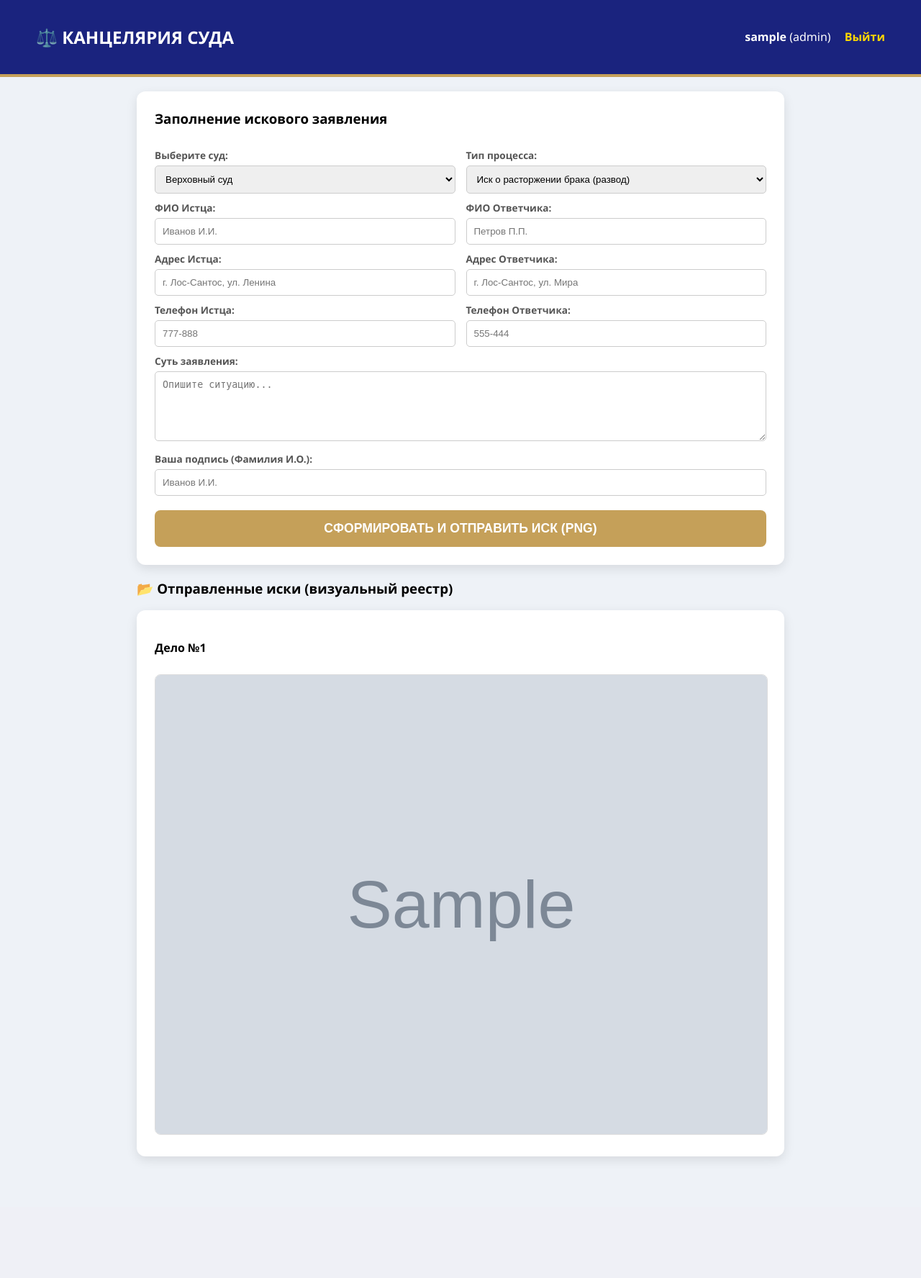
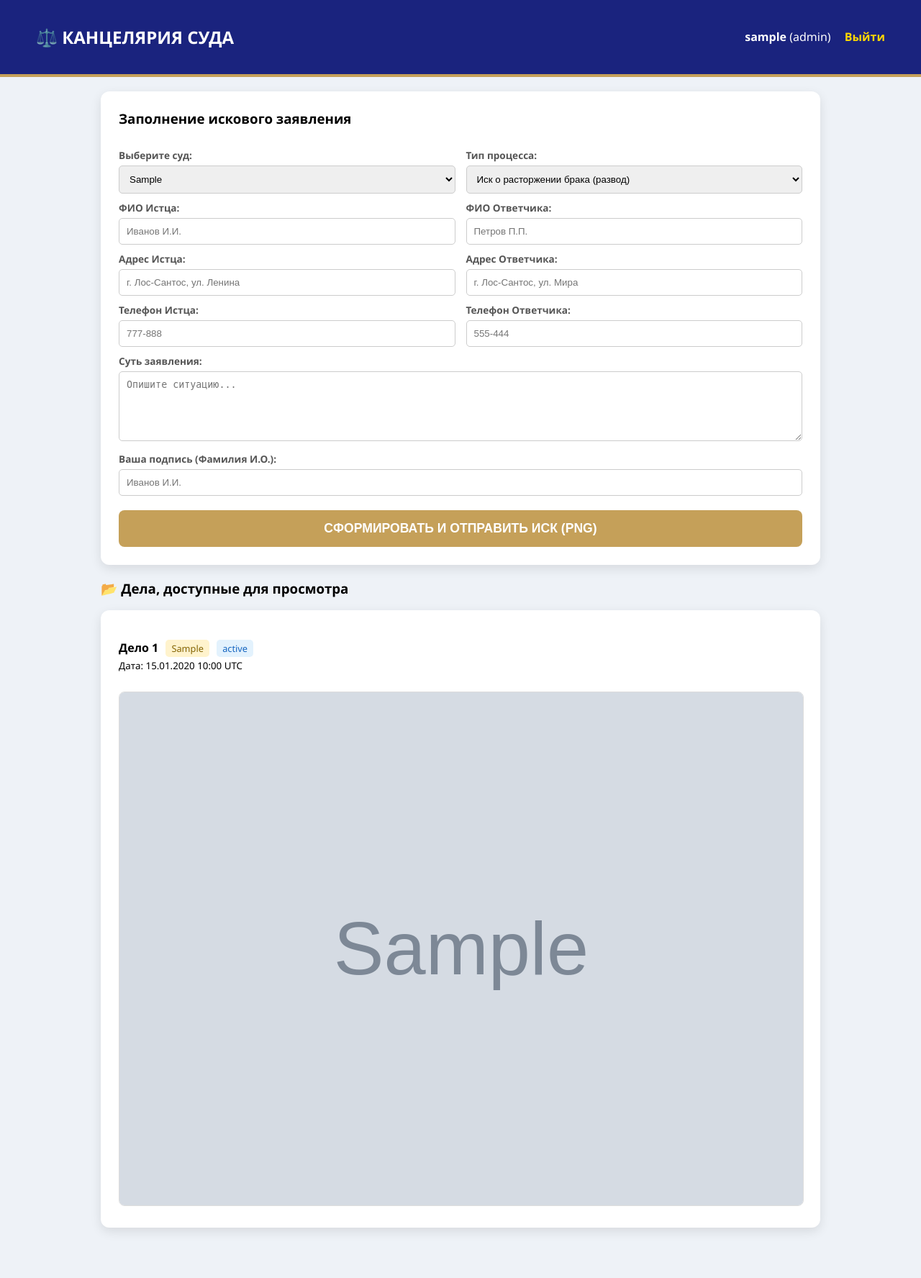
Before and after one commit to AFASFSAFAFDWRW/bro, a Flask app: template templates/index.html in a window 1280 px wide. Shown: the whole page at 72% size. Before the commit the page ends 1613 px from the top, so only its background shows below. Run offline with Flask 3, Linux system fonts and the light colour scheme; tables that the repository leaves empty hold one stand-in row (values such as "Sample post"); the template is opened without the code that fills it: values that come from a table or form of the project are taken from there, most other values are stand-ins (such as "Sample title", 1, 10 or a date in 2020); grey boxes marked "Sample" are stand-in pictures; parts of the project's set-up code (start-up, migrations or seed data) failed here and were passed over.

Commit message:
Update index.html

```diff
--- a/templates/index.html
+++ b/templates/index.html
@@ -5,31 +5,145 @@
     <title>Судебная Система | Электронная канцелярия</title>
     <script src="https://cdnjs.cloudflare.com/ajax/libs/html2canvas/1.4.1/html2canvas.min.js"></script>
     <style>
-        body { font-family: 'Segoe UI', sans-serif; background: #eef2f7; margin: 0; padding-bottom: 50px; }
-        .nav { background: #1a237e; color: #fff; padding: 15px 50px; display: flex; justify-content: space-between; align-items: center; border-bottom: 4px solid #c5a059; }
-        .nav a { color: #ffd700; text-decoration: none; font-weight: bold; margin-left: 15px; }
-        .container { max-width: 900px; margin: 20px auto; }
-        .card { background: white; border-radius: 12px; padding: 25px; box-shadow: 0 5px 15px rgba(0,0,0,0.1); margin-bottom: 20px; }
-
-        .form-grid { display: grid; grid-template-columns: 1fr 1fr; gap: 15px; }
-        label { display: block; margin-top: 10px; font-weight: bold; font-size: 0.85em; color: #555; }
-        input, select, textarea { width: 100%; padding: 10px; margin-top: 5px; border: 1px solid #ccc; border-radius: 5px; box-sizing: border-box; }
-        .btn-send { background: #c5a059; color: white; padding: 15px; border: none; width: 100%; border-radius: 8px; cursor: pointer; font-weight: bold; margin-top: 20px; font-size: 1.1em; }
-
+        body {
+            font-family: 'Segoe UI', sans-serif;
+            background: #eef2f7;
+            margin: 0;
+            padding-bottom: 50px;
+        }
+        .nav {
+            background: #1a237e;
+            color: #fff;
+            padding: 15px 50px;
+            display: flex;
+            justify-content: space-between;
+            align-items: center;
+            border-bottom: 4px solid #c5a059;
+        }
+        .nav a {
+            color: #ffd700;
+            text-decoration: none;
+            font-weight: bold;
+            margin-left: 15px;
+        }
+        .container {
+            max-width: 1000px;
+            margin: 20px auto;
+        }
+        .card {
+            background: white;
+            border-radius: 12px;
+            padding: 25px;
+            box-shadow: 0 5px 15px rgba(0,0,0,0.1);
+            margin-bottom: 20px;
+        }
+        .form-grid {
+            display: grid;
+            grid-template-columns: 1fr 1fr;
+            gap: 15px;
+        }
+        label {
+            display: block;
+            margin-top: 10px;
+            font-weight: bold;
+            font-size: 0.85em;
+            color: #555;
+        }
+        input, select, textarea {
+            width: 100%;
+            padding: 10px;
+            margin-top: 5px;
+            border: 1px solid #ccc;
+            border-radius: 5px;
+            box-sizing: border-box;
+        }
+        .btn-send {
+            background: #c5a059;
+            color: white;
+            padding: 15px;
+            border: none;
+            width: 100%;
+            border-radius: 8px;
+            cursor: pointer;
+            font-weight: bold;
+            margin-top: 20px;
+            font-size: 1.1em;
+        }
+        .btn-send:disabled {
+            opacity: 0.6;
+            cursor: wait;
+        }
         #paper-template {
-            width: 794px; height: 1123px;
-            padding: 60px 80px; background: white;
-            position: absolute; left: -9999px; top: 0;
-            box-sizing: border-box; color: black; line-height: 1.3;
+            width: 794px;
+            height: 1123px;
+            padding: 60px 80px;
+            background: white;
+            position: absolute;
+            left: -9999px;
+            top: 0;
+            box-sizing: border-box;
+            color: black;
+            line-height: 1.3;
         }
-        .a4-header { margin-left: auto; width: 60%; text-align: right; }
-        .a4-header p { margin: 2px 0; font-size: 14pt; font-family: "Times New Roman", serif; }
-        .line-under { border-bottom: 1px solid black; display: inline-block; width: 100%; min-height: 20px; text-align: center; font-weight: bold; }
-        .small-hint { font-size: 8pt; display: block; text-align: center; margin-top: -2px; }
-        .a4-title { text-align: center; margin-top: 50px; text-transform: uppercase; font-weight: bold; }
-        .a4-content { margin-top: 30px; text-indent: 40px; font-size: 13pt; min-height: 300px; white-space: pre-wrap; word-wrap: break-word; }
-        .a4-footer { margin-top: 50px; display: flex; justify-content: space-between; align-items: flex-end; }
-        .case-image { width: 100%; border: 1px solid #ddd; border-radius: 8px; margin-top: 10px; }
+        .a4-header {
+            margin-left: auto;
+            width: 60%;
+            text-align: right;
+        }
+        .a4-header p {
+            margin: 2px 0;
+            font-size: 14pt;
+            font-family: "Times New Roman", serif;
+        }
+        .line-under {
+            border-bottom: 1px solid black;
+            display: inline-block;
+            width: 100%;
+            min-height: 20px;
+            text-align: center;
+            font-weight: bold;
+        }
+        .small-hint {
+            font-size: 8pt;
+            display: block;
+            text-align: center;
+            margin-top: -2px;
+        }
+        .a4-title {
+            text-align: center;
+            margin-top: 50px;
+            text-transform: uppercase;
+            font-weight: bold;
+        }
+        .a4-content {
+            margin-top: 30px;
+            text-indent: 40px;
+            font-size: 13pt;
+            min-height: 300px;
+            white-space: pre-wrap;
+            word-wrap: break-word;
+        }
+        .a4-footer {
+            margin-top: 50px;
+            display: flex;
+            justify-content: space-between;
+            align-items: flex-end;
+        }
+        .case-image {
+            width: 100%;
+            border: 1px solid #ddd;
+            border-radius: 8px;
+            margin-top: 10px;
+        }
+        .badge {
+            display: inline-block;
+            padding: 3px 8px;
+            border-radius: 5px;
+            font-size: 0.8em;
+            margin-left: 6px;
+        }
+        .badge-new { background: #e3f2fd; color: #1565c0; }
+        .badge-court { background: #fff3cd; color: #856404; }
     </style>
 </head>
 <body>
@@ -45,14 +159,14 @@
 <div class="container">
     <div class="card">
         <h3 style="margin-top:0">Заполнение искового заявления</h3>
+
         <div class="form-grid">
             <div>
                 <label>Выберите суд:</label>
                 <select id="f_court">
-                    <option>Верховный суд</option>
-                    <option>Кассационный Суд</option>
-                    <option>Суд по Уголовным и Административным делам</option>
-                    <option>Суд по гражданским делам</option>
+                    {% for c in court_options %}
+                        <option value="{{ c }}">{{ c }}</option>
+                    {% endfor %}
                 </select>
             </div>
             <div>
@@ -74,16 +188,20 @@
             <div>
                 <label>ФИО Истца:</label>
                 <input type="text" id="f_istec" placeholder="Иванов И.И.">
+
                 <label>Адрес Истца:</label>
                 <input type="text" id="f_istec_addr" placeholder="г. Лос-Сантос, ул. Ленина">
+
                 <label>Телефон Истца:</label>
                 <input type="text" id="f_istec_phone" placeholder="777-888">
             </div>
             <div>
                 <label>ФИО Ответчика:</label>
                 <input type="text" id="f_otvet" placeholder="Петров П.П.">
+
                 <label>Адрес Ответчика:</label>
                 <input type="text" id="f_otvet_addr" placeholder="г. Лос-Сантос, ул. Мира">
+
                 <label>Телефон Ответчика:</label>
                 <input type="text" id="f_otvet_phone" placeholder="555-444">
             </div>
@@ -99,16 +217,26 @@
     </div>
 
     <div id="casesList">
-        <h3>📂 Отправленные иски (визуальный реестр)</h3>
-        {% for case in cases %}
-            <div class="card">
-                <p><strong>Дело №{{ case.case_num }}</strong></p>
-                <img src="{{ case.image_data }}" class="case-image">
-            </div>
-        {% endfor %}
+        <h3>📂 Дела, доступные для просмотра</h3>
+        {% if cases %}
+            {% for case in cases %}
+                <div class="card">
+                    <p>
+                        <strong>Дело {{ case.case_num }}</strong>
+                        <span class="badge badge-court">{{ case.court_type }}</span>
+                        <span class="badge badge-new">{{ case.status }}</span><br>
+                        <small>Дата: {{ case.date.strftime('%d.%m.%Y %H:%M') }} UTC</small>
+                    </p>
+                    <img src="{{ case.image_data }}" class="case-image">
+                </div>
+            {% endfor %}
+        {% else %}
+            <p>Пока нет доступных дел.</p>
+        {% endif %}
     </div>
 </div>
 
+<!-- ШАБЛОН A4 ДЛЯ ГЕНЕРАЦИИ PNG -->
 <div id="paper-template">
     <div class="a4-header">
         <p>В <span id="p_court" class="line-under"></span></p>
@@ -124,22 +252,59 @@
             <p>Телефон: <span id="p_otvet_phone" class="line-under"></span></p>
         </div>
     </div>
-    <div class="a4-title">Исковое заявление<br>о <span id="p_type"></span></div>
+
+    <div class="a4-title">
+        Исковое заявление<br>о <span id="p_type"></span>
+    </div>
+
     <div class="a4-content" id="p_text"></div>
-    <p style="font-size: 11pt; margin-top: 40px;">На законных основаниях прошу Суд рассмотреть данное заявление.</p>
+
+    <p style="font-size: 11pt; margin-top: 40px;">
+        На законных основаниях прошу Суд рассмотреть данное заявление.
+    </p>
+
     <div class="a4-footer">
-        <div style="width: 200px; text-align: center;"><div style="border-bottom: 1px solid black; min-height: 30px;"></div><span class="small-hint">( подпись )</span></div>
-        <div style="width: 200px; text-align: center;"><div id="p_sign" style="border-bottom: 1px solid black; min-height: 30px; font-weight: bold;"></div><span class="small-hint">( расшифровка )</span></div>
-        <div>«<span id="p_day"></span>» <span id="p_month"></span> 2026 г.</div>
+        <div style="width: 200px; text-align: center;">
+            <div style="border-bottom: 1px solid black; min-height: 30px;"></div>
+            <span class="small-hint">( подпись )</span>
+        </div>
+        <div style="width: 200px; text-align: center;">
+            <div id="p_sign" style="border-bottom: 1px solid black; min-height: 30px; font-weight: bold;"></div>
+            <span class="small-hint">( расшифровка )</span>
+        </div>
+        <div>
+            «<span id="p_day"></span>» <span id="p_month"></span> 2026 г.
+        </div>
     </div>
 </div>
 
 <script>
-    const fields = ['court','istec','istec_addr','istec_phone','otvet','otvet_addr','otvet_phone','type','text','sign'];
+    // Привязка полей формы к шаблону A4
+    const fields = [
+        'court','istec','istec_addr','istec_phone',
+        'otvet','otvet_addr','otvet_phone','type','text','sign'
+    ];
+
     fields.forEach(f => {
-        document.getElementById('f_'+f).addEventListener('input', (e) => {
-            document.getElementById('p_'+f).innerText = e.target.value;
+        const inputEl = document.getElementById('f_' + f);
+        if (!inputEl) return;
+
+        inputEl.addEventListener('input', (e) => {
+            const target = document.getElementById('p_' + f);
+            if (target) target.innerText = e.target.value;
         });
+    });
+
+    // Изначально заполняем суд и тип
+    document.getElementById('p_court').innerText = document.getElementById('f_court').value;
+    document.getElementById('p_type').innerText = document.getElementById('f_type').value;
+
+    document.getElementById('f_court').addEventListener('change', (e) => {
+        document.getElementById('p_court').innerText = e.target.value;
+    });
+
+    document.getElementById('f_type').addEventListener('change', (e) => {
+        document.getElementById('p_type').innerText = e.target.value;
     });
 
     async function generateAndSend() {
@@ -147,29 +312,56 @@
         btn.innerText = "Генерация PNG...";
         btn.disabled = true;
 
+        // Немного валидации
+        const requiredIds = ['f_court','f_istec','f_otvet','f_text','f_sign'];
+        for (const id of requiredIds) {
+            const el = document.getElementById(id);
+            if (!el.value.trim()) {
+                alert("Пожалуйста, заполните все обязательные поля.");
+                btn.disabled = false;
+                btn.innerText = "СФОРМИРОВАТЬ И ОТПРАВИТЬ ИСК (PNG)";
+                return;
+            }
+        }
+
         const now = new Date();
         document.getElementById('p_day').innerText = now.getDate();
-        const months = ["января","февраля","марта","апреля","мая","июня","июля","августа","сентября","октября","ноября","декабря"];
+        const months = [
+            "января","февраля","марта","апреля","мая","июня",
+            "июля","августа","сентября","октября","ноября","декабря"
+        ];
         document.getElementById('p_month').innerText = months[now.getMonth()];
 
         const template = document.getElementById('paper-template');
         const canvas = await html2canvas(template, { scale: 2 });
         const imageData = canvas.toDataURL("image/png");
 
+        const courtType = document.getElementById('f_court').value;
+
         try {
             const response = await fetch('/save_case_image', {
                 method: 'POST',
                 headers: { 'Content-Type': 'application/json' },
-                body: JSON.stringify({ image: imageData })
+                body: JSON.stringify({
+                    image: imageData,
+                    court_type: courtType
+                })
             });
 
             if (response.ok) {
-                alert("Иск отправлен!");
+                const res = await response.json();
+                alert("Иск отправлен! Номер дела: " + res.case_num);
                 location.reload();
-            } else { alert("Ошибка сохранения на сервере!"); }
+            } else {
+                alert("Ошибка сохранения на сервере!");
+                btn.disabled = false;
+                btn.innerText = "СФОРМИРОВАТЬ И ОТПРАВИТЬ ИСК (PNG)";
+            }
         } catch (e) {
+            console.error(e);
             alert("Ошибка сети!");
             btn.disabled = false;
+            btn.innerText = "СФОРМИРОВАТЬ И ОТПРАВИТЬ ИСК (PNG)";
         }
     }
 </script>
```
